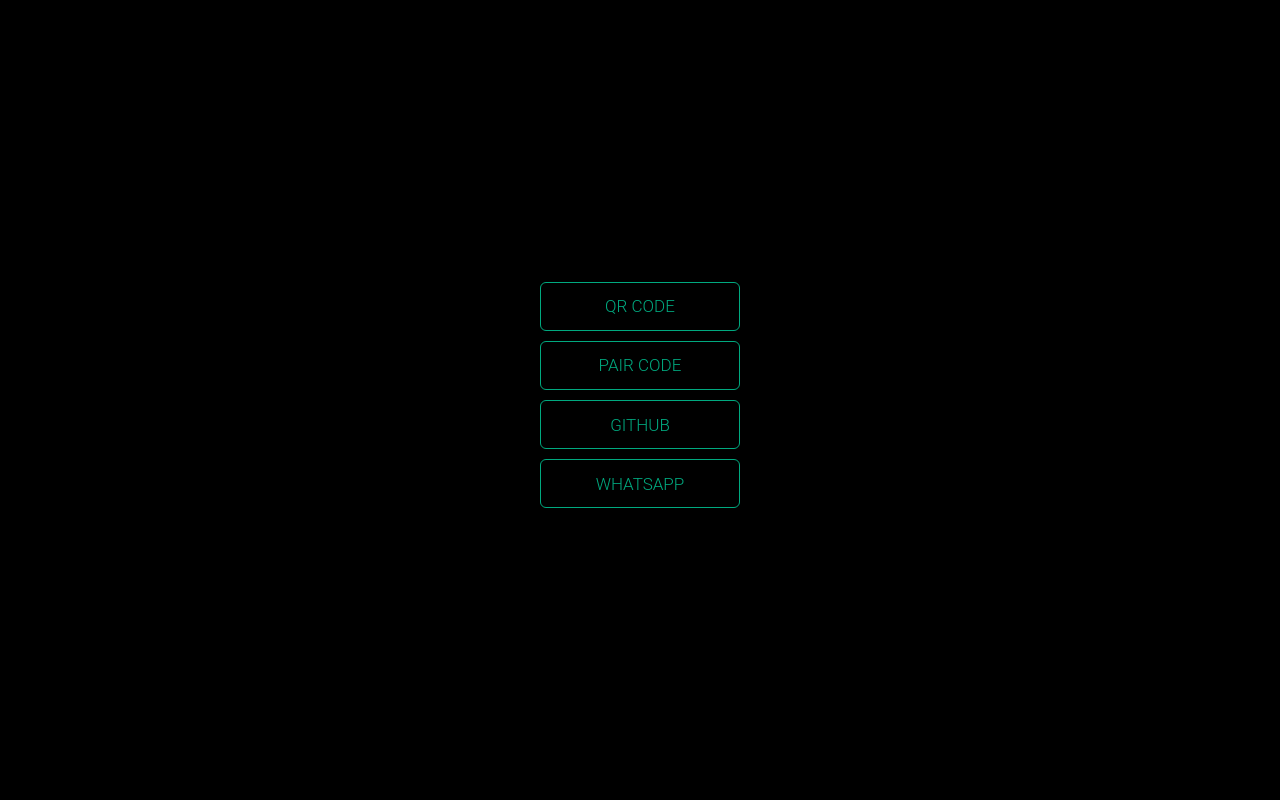
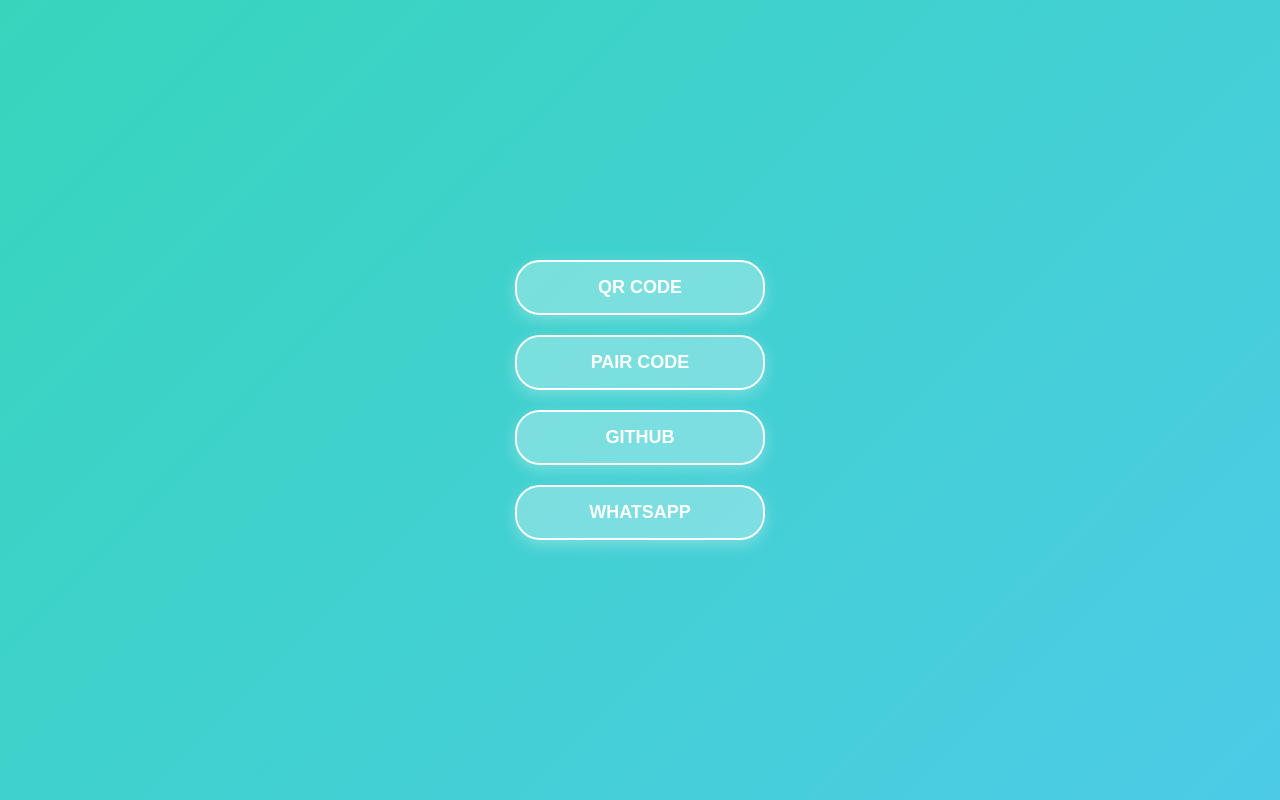
Before and after one commit to vimukthioshada/WEB-PAIR-QR, a website: page main.html in a window 1280 px wide. Drawn offline with Linux system fonts and the light colour scheme.

Commit message:
Update main.html

```diff
--- a/main.html
+++ b/main.html
@@ -6,79 +6,125 @@
   <style>
     body {
       display: flex;
-      flex-direction: column; /* Stack items vertically */
+      flex-direction: column;
       align-items: center;
       justify-content: center;
       height: 100vh;
       margin: 0;
-      background-color: black; /* Set the background color to black */
+      font-family: 'Roboto', 'Segoe UI', sans-serif;
+      background: linear-gradient(135deg, #4e9f3d, #34d7b7, #55c7f7);
+      background-size: 300% 300%;
+      animation: gradientAnimation 10s ease infinite;
+    }
+
+    @keyframes gradientAnimation {
+      0% { background-position: 0% 50%; }
+      50% { background-position: 100% 50%; }
+      100% { background-position: 0% 50%; }
+    }
+
+    h1 {
+      color: white;
+      font-size: 3.5rem;
+      margin-bottom: 40px;
+      text-align: center;
+      letter-spacing: 3px;
+      text-transform: uppercase;
+      font-weight: 700;
+      text-shadow: 0 4px 12px rgba(0, 0, 0, 0.5);
     }
 
     .btn {
-      --color: #00A97F;
-      --color2: rgb(10, 25, 30);
-      width: 200px; /* Set a fixed width for the buttons */
-      padding: 0.8em 1.75em;
-      background-color: transparent;
-      border-radius: 6px;
-      border: .3px solid var(--color);
-      transition: .5s;
+      width: 250px;
+      padding: 15px 25px;
+      margin: 10px;
+      background: transparent;
+      border-radius: 25px;
+      border: 2px solid #ffffff;
+      font-size: 18px;
+      font-weight: bold;
+      text-transform: uppercase;
+      color: white;
+      text-align: center;
       position: relative;
       overflow: hidden;
       cursor: pointer;
-      z-index: 1;
-      font-weight: 300;
-      font-size: 17px;
-      font-family: 'Roboto', 'Segoe UI', sans-serif;
-      text-transform: uppercase;
-      color: var(--color);
-      margin-bottom: 10px; /* Add margin to separate buttons */
+      transition: all 0.4s ease;
+      box-shadow: 0 5px 15px rgba(255, 255, 255, 0.3);
     }
 
-    .btn::after, .btn::before {
+    /* Add shine effect on hover */
+    .btn::before {
       content: '';
-      display: block;
-      height: 100%;
-      width: 100%;
-      transform: skew(90deg) translate(-50%, -50%);
       position: absolute;
-      inset: 50%;
-      left: 25%;
-      z-index: -1;
-      transition: .5s ease-out;
-      background-color: var(--color);
-    }
-
-    .btn::before {
       top: -50%;
-      left: -25%;
-      transform: skew(90deg) rotate(180deg) translate(-50%, -50%);
+      left: -50%;
+      height: 200%;
+      width: 200%;
+      background: rgba(255, 255, 255, 0.3);
+      transform: skewX(45deg);
+      transition: all 0.5s;
     }
 
     .btn:hover::before {
-      transform: skew(45deg) rotate(180deg) translate(-50%, -50%);
-    }
-
-    .btn:hover::after {
-      transform: skew(45deg) translate(-50%, -50%);
+      top: 0;
+      left: 0;
+      height: 100%;
+      width: 100%;
     }
 
     .btn:hover {
-      color: var(--color2);
+      background-color: #ffffff;
+      color: #333;
+      box-shadow: 0 10px 25px rgba(255, 255, 255, 0.5);
+      transform: scale(1.05);
     }
 
     .btn:active {
-      filter: brightness(.7);
-      transform: scale(.98);
+      filter: brightness(0.9);
+      transform: scale(0.98);
     }
+
+    /* Responsive Design */
+    @media (max-width: 600px) {
+      h1 {
+        font-size: 2.2rem;
+      }
+      .btn {
+        width: 80%;
+        padding: 12px 20px;
+        font-size: 16px;
+      }
+    }
+
+    @media (min-width: 600px) and (max-width: 1024px) {
+      h1 {
+        font-size: 2.8rem;
+      }
+      .btn {
+        width: 220px;
+        padding: 14px 22px;
+      }
+    }
+
+    @media (min-width: 1024px) {
+      h1 {
+        font-size: 3.5rem;
+      }
+      .btn {
+        width: 250px;
+        padding: 15px 25px;
+      }
+    }
+
   </style>
 </head>
 <body>
 
-  <button onclick="window.open(`/qr`)" class="btn">qr code</button>
-  <button onclick="window.open(`/pair`)" class="btn">pair code</button>
-  <button onclick="window.open(`https://github.com/GlobalTechInfo`)" class="btn">github</button>
-  <button onclick="window.open(`https://whatsapp.com/channel/0029VagJIAr3bbVBCpEkAM07`)" class="btn">whatsapp</button>
+  <button onclick="window.open(`/qr`)" class="btn">QR Code</button>
+  <button onclick="window.open(`/pair`)" class="btn">Pair Code</button>
+  <button onclick="window.open(`https://github.com/GlobalTechInfo`)" class="btn">GitHub</button>
+  <button onclick="window.open(`https://whatsapp.com/channel/0029VagJIAr3bbVBCpEkAM07`)" class="btn">WhatsApp</button>
 
 </body>
 </html>
```
